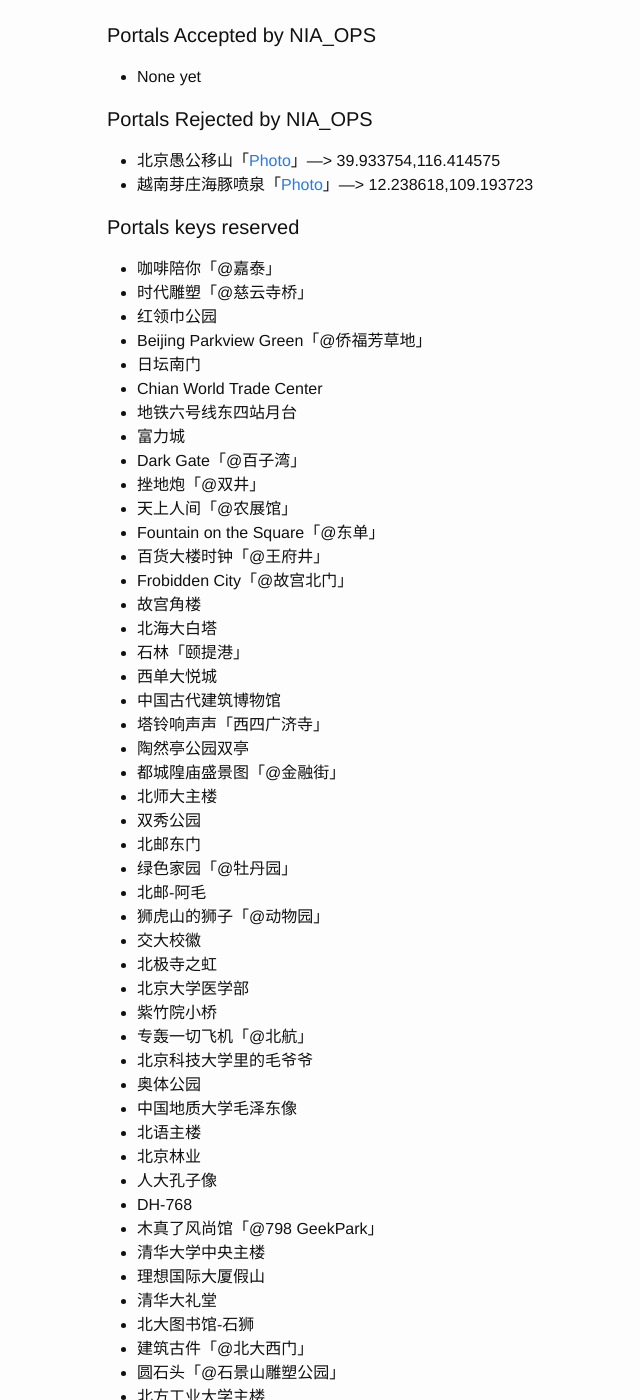
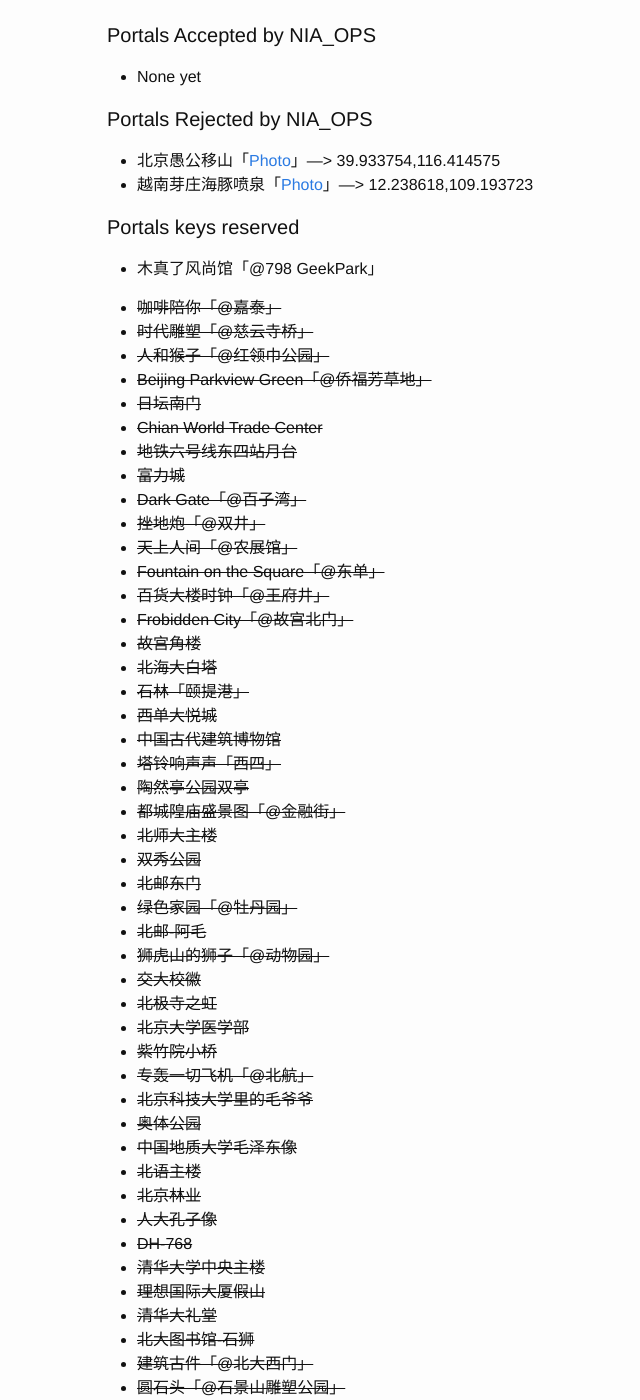
Before and after one commit to Afio/afio.github.io, a Jekyll site: the page built from _posts/2014-10-17-Ingress-Portal-About.md, in a window 1280 px wide and 1400 px high, scrolled down 264 px. Shown: the whole window, without its empty margins (163-803 px from the left). Built offline with Jekyll 4.4.1, drawn with Linux system fonts in a browser that asks for light colours; comment, search, counter and statistics services are not loaded.

Commit message:
</s> update

```diff
--- a/_posts/2014-10-17-Ingress-Portal-About.md
+++ b/_posts/2014-10-17-Ingress-Portal-About.md
@@ -22,61 +22,65 @@ categories: ingress
 
 ####Portals keys reserved
 
-- 咖啡陪你「@嘉泰」
-- 时代雕塑「@慈云寺桥」
-- 红领巾公园
-- Beijing Parkview Green「@侨福芳草地」
-- 日坛南门
-- Chian World Trade Center
-- 地铁六号线东四站月台
-- 富力城
-- Dark Gate「@百子湾」
-- 挫地炮「@双井」
-- 天上人间「@农展馆」
-- Fountain on the Square「@东单」
-- 百货大楼时钟「@王府井」
-- Frobidden City「@故宫北门」
-- 故宫角楼
-- 北海大白塔
-- 石林「颐提港」
-- 西单大悦城
-- 中国古代建筑博物馆
-- 塔铃响声声「西四广济寺」
-- 陶然亭公园双亭
-- 都城隍庙盛景图「@金融街」
-- 北师大主楼
-- 双秀公园
-- 北邮东门
-- 绿色家园「@牡丹园」
-- 北邮-阿毛
-- 狮虎山的狮子「@动物园」
-- 交大校徽
-- 北极寺之虹
-- 北京大学医学部
-- 紫竹院小桥
-- 专轰一切飞机「@北航」
-- 北京科技大学里的毛爷爷
-- 奥体公园
-- 中国地质大学毛泽东像
-- 北语主楼
-- 北京林业
-- 人大孔子像
-- DH-768
 - 木真了风尚馆「@798 GeekPark」
-- 清华大学中央主楼
-- 理想国际大厦假山
-- 清华大礼堂
-- 北大图书馆-石狮
-- 建筑古件「@北大西门」
-- 圆石头「@石景山雕塑公园」
-- 北方工业大学主楼
-<br>
-- Cannon at Military Museum「@Hanoi」
-- Nha Trang Stone「@NhaTrang」
-- Coco Beach 「@NhaTrang」
-- Saigon Cathedrale Notre Dame 「@Saigon」
-- T59 Tank 「@Saigon」
-- Ben Thanh Market「@Saigon」
+
+
+- <s>咖啡陪你「@嘉泰」</s>
+- <s>时代雕塑「@慈云寺桥」</s>
+- <s>人和猴子「@红领巾公园」</s>
+- <s>Beijing Parkview Green「@侨福芳草地」</s>
+- <s>日坛南门</s>
+- <s>Chian World Trade Center</s>
+- <s>地铁六号线东四站月台</s>
+- <s>富力城</s>
+- <s>Dark Gate「@百子湾」</s>
+- <s>挫地炮「@双井」</s>
+- <s>天上人间「@农展馆」</s>
+- <s>Fountain on the Square「@东单」</s>
+- <s>百货大楼时钟「@王府井」</s>
+- <s>Frobidden City「@故宫北门」</s>
+- <s>故宫角楼</s>
+- <s>北海大白塔</s>
+- <s>石林「颐提港」</s>
+- <s>西单大悦城</s>
+- <s>中国古代建筑博物馆</s>
+- <s>塔铃响声声「西四」</s>
+- <s>陶然亭公园双亭</s>
+- <s>都城隍庙盛景图「@金融街」</s>
+- <s>北师大主楼</s>
+- <s>双秀公园</s>
+- <s>北邮东门</s>
+- <s>绿色家园「@牡丹园」</s>
+- <s>北邮-阿毛</s>
+- <s>狮虎山的狮子「@动物园」</s>
+- <s>交大校徽</s>
+- <s>北极寺之虹</s>
+- <s>北京大学医学部</s>
+- <s>紫竹院小桥</s>
+- <s>专轰一切飞机「@北航」</s>
+- <s>北京科技大学里的毛爷爷</s>
+- <s>奥体公园</s>
+- <s>中国地质大学毛泽东像</s>
+- <s>北语主楼</s>
+- <s>北京林业</s>
+- <s>人大孔子像</s>
+- <s>DH-768</s>
+
+- <s>清华大学中央主楼</s>
+- <s>理想国际大厦假山</s>
+- <s>清华大礼堂</s>
+- <s>北大图书馆-石狮</s>
+- <s>建筑古件「@北大西门」</s>
+- <s>圆石头「@石景山雕塑公园」</s>
+- <s>北方工业大学主楼</s>
+
+
+- <s>Cannon at Military Museum「@Hanoi」</s>
+- <s>Nha Trang Stone「@NhaTrang」</s>
+- <s>Coco Beach 「@NhaTrang」</s>
+- <s>Saigon Cathedrale Notre Dame 「@Saigon」</s>
+- <s>T59 Tank 「@Saigon」</s>
+- <s>Ben Thanh Market「@Saigon」</s>
 
 ####Portals need rename @红领巾公园
 
```
